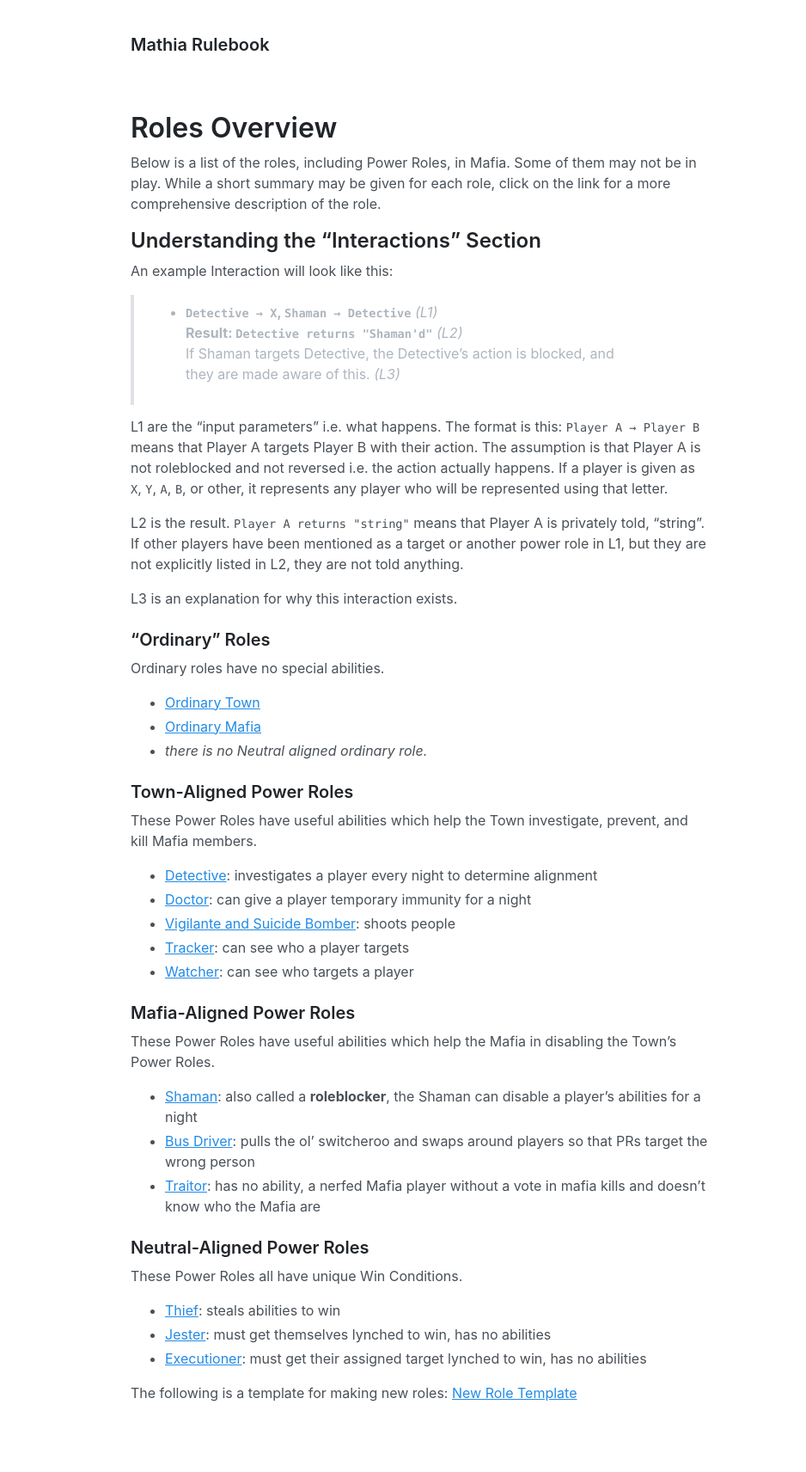
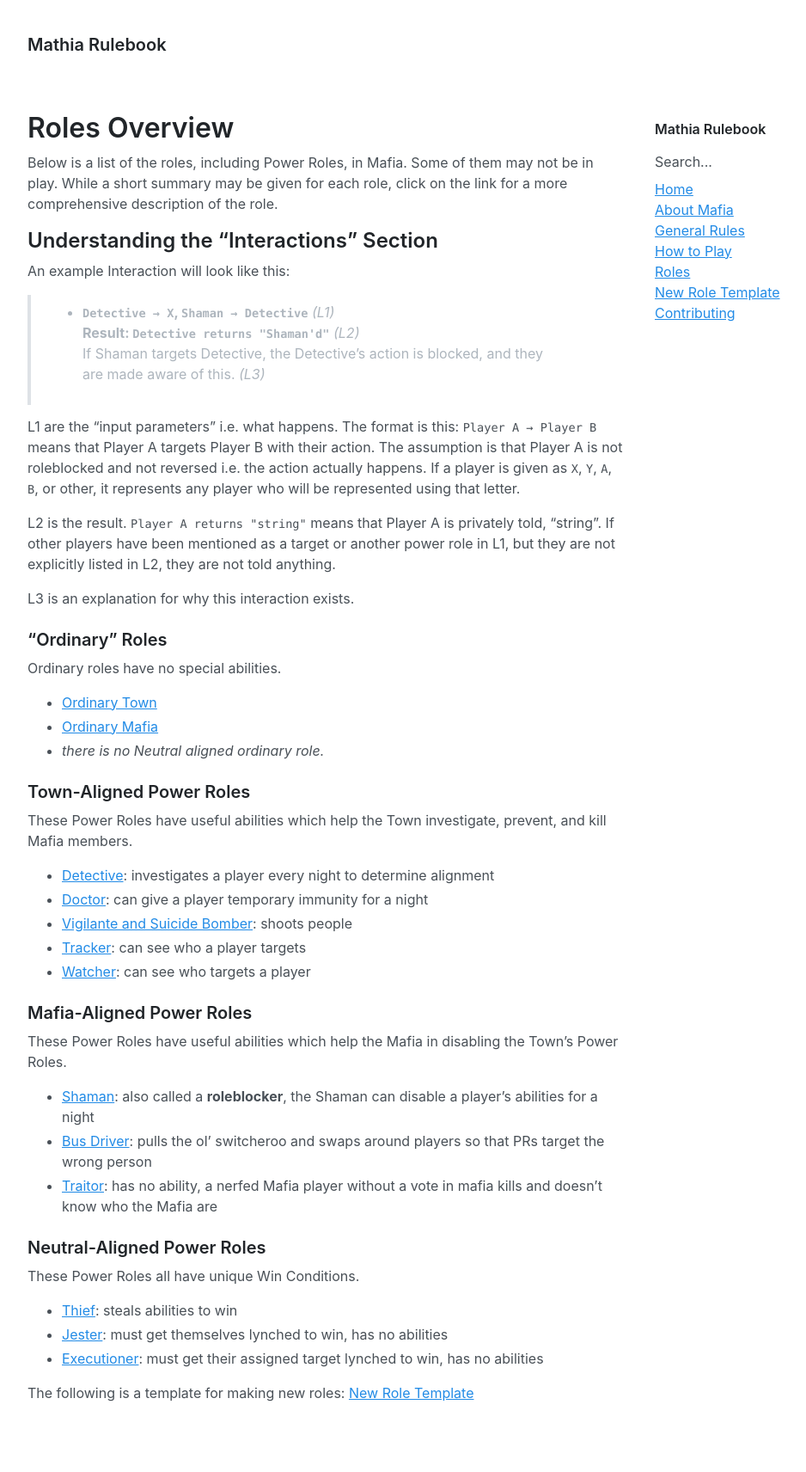
Before and after one commit to olliecheng/mathia-rulebook, a Jekyll site: the page built from roles/index.md, in a window 1280 px wide. Shown: the whole page at 86% size, without its empty margins (152-1090 px from the left). Built offline with Jekyll 4.4.1, drawn with Linux system fonts in a browser that asks for light colours.

Commit message:
Sidebar initial code

```diff
--- /dev/null
+++ b/_data/navigation.yml
@@ -0,0 +1,23 @@
+name: Mathia Rulebook
+links:
+
+- title: Home
+  url: /
+
+- title: About Mafia
+  url: /about-mafia
+
+- title: General Rules
+  url: /general-rules
+
+- title: How to Play
+  url: /how-to-play
+
+- title: Roles
+  url: /roles
+
+- title: New Role Template
+  url: /new-role-template
+
+- title: Contributing
+  url: /contributing
--- a/_includes/head.html
+++ b/_includes/head.html
@@ -4,14 +4,16 @@
 
   <title>
     {% if page.title == "Home" %}
-      {{ site.title }}{% if site.tagline %} &middot; {{ site.tagline }}{% endif %}
+    {{ site.title }}{% if site.tagline %} &middot; {{ site.tagline }}{% endif %}
     {% else %}
-      {{ page.title }} &middot; {{ site.title }}
+    {{ page.title }} &middot; {{ site.title }}
     {% endif %}
   </title>
 
+  <link rel="stylesheet" href="{{ 'poole-styles.css' | relative_url }}">
   <link rel="stylesheet" href="{{ 'styles.css' | relative_url }}">
-  <link rel="apple-touch-icon-precomposed" sizes="144x144" href="{{ '/assets/apple-touch-icon-precomposed.png' | relative_url }}">
+  <link rel="apple-touch-icon-precomposed" sizes="144x144"
+    href="{{ '/assets/apple-touch-icon-precomposed.png' | relative_url }}">
   <link rel="shortcut icon" href="{{ '/assets/favicon.ico' | relative_url }}">
   <link rel="alternate" type="application/atom+xml" title="{{ site.title }}" href="{{ 'atom.xml' | relative_url }}">
 
--- /dev/null
+++ b/_includes/sidebar.html
@@ -0,0 +1,9 @@
+<div class="sidebar">
+    <h1>{{ site.data.navigation.name }}</h1>
+    <div contenteditable="true" class="searchbar">Search...</div>
+    <ul>
+        {% for item in site.data.navigation.links %}
+        <li><a href="{{ site.baseurl }}{{ item.url }}">{{ item.title }}</a></li>
+        {% endfor %}
+    </ul>
+</div>
--- a/_layouts/default.html
+++ b/_layouts/default.html
@@ -20,16 +20,18 @@
         {{ content }}
       </article>
 
+      {% include sidebar.html %}
+
     </main>
   </div>
 
   {% if site.ga_analytics %}
   <script>
     (function (i, s, o, g, r, a, m) {
-    i['GoogleAnalyticsObject'] = r; i[r] = i[r] || function () {
-      (i[r].q = i[r].q || []).push(arguments)
-    }, i[r].l = 1 * new Date(); a = s.createElement(o),
-      m = s.getElementsByTagName(o)[0]; a.async = 1; a.src = g; m.parentNode.insertBefore(a, m)
+      i['GoogleAnalyticsObject'] = r; i[r] = i[r] || function () {
+        (i[r].q = i[r].q || []).push(arguments)
+      }, i[r].l = 1 * new Date(); a = s.createElement(o),
+        m = s.getElementsByTagName(o)[0]; a.async = 1; a.src = g; m.parentNode.insertBefore(a, m)
     })(window, document, 'script', 'https://www.google-analytics.com/analytics.js', 'ga');
     ga('create', '{{ site.ga_analytics }}', 'auto');
     ga('send', 'pageview');
--- /dev/null
+++ b/poole-styles.scss
@@ -0,0 +1,47 @@
+---
+# Use a comment to ensure Jekyll reads the file to be transformed into CSS later
+# only main files contain this front matter, not partials.
+---
+
+//
+//                        ___
+//                       /\_ \
+//  _____     ___     ___\//\ \      __
+// /\ '__`\  / __`\  / __`\\ \ \   /'__`\
+// \ \ \_\ \/\ \_\ \/\ \_\ \\_\ \_/\  __/
+//  \ \ ,__/\ \____/\ \____//\____\ \____\
+//   \ \ \/  \/___/  \/___/ \/____/\/____/
+//    \ \_\
+//     \/_/
+//
+// Designed, built, and released under MIT license by @mdo. Learn more at
+// https://github.com/poole/poole.
+
+@import "variables";
+@import "base";
+@import "type";
+@import "syntax";
+@import "code";
+@import "layout";
+@import "masthead";
+@import "posts";
+@import "pagination";
+@import "message";
+@import "toc";
+
+// Sass for creating the swatches
+.colors {
+  display: grid;
+  grid-template-columns: max-content 1fr;
+
+  dt {
+    width: 3rem;
+    height: 3rem;
+    border-radius: var(--border-radius);
+    box-shadow: inset 0 0 0 1px rgba(255,255,255,.15);
+  }
+
+  dd {
+    margin-left: var(--spacer);
+  }
+}
--- a/styles.scss
+++ b/styles.scss
@@ -1,47 +1,54 @@
 ---
-# Use a comment to ensure Jekyll reads the file to be transformed into CSS later
-# only main files contain this front matter, not partials.
+# Custom user CSS here!
 ---
 
-//
-//                        ___
-//                       /\_ \
-//  _____     ___     ___\//\ \      __
-// /\ '__`\  / __`\  / __`\\ \ \   /'__`\
-// \ \ \_\ \/\ \_\ \/\ \_\ \\_\ \_/\  __/
-//  \ \ ,__/\ \____/\ \____//\____\ \____\
-//   \ \ \/  \/___/  \/___/ \/____/\/____/
-//    \ \_\
-//     \/_/
-//
-// Designed, built, and released under MIT license by @mdo. Learn more at
-// https://github.com/poole/poole.
+// media queries
+@media only screen and (max-width: 975px) {
+  main {
+    flex-direction: column
+  }
+}
 
-@import "variables";
-@import "base";
-@import "type";
-@import "syntax";
-@import "code";
-@import "layout";
-@import "masthead";
-@import "posts";
-@import "pagination";
-@import "message";
-@import "toc";
-
-// Sass for creating the swatches
-.colors {
-  display: grid;
-  grid-template-columns: max-content 1fr;
-
-  dt {
-    width: 3rem;
-    height: 3rem;
-    border-radius: var(--border-radius);
-    box-shadow: inset 0 0 0 1px rgba(255,255,255,.15);
+@media only screen and (min-width: 975px) {
+  main {
+    flex-direction: row;
   }
 
-  dd {
-    margin-left: var(--spacer);
+  .sidebar {
+    margin-left: var(--spacer-2);
+    width: 12rem;
+    min-width: 12rem;
+    padding: 0 10px;
+  }
+
+  .container {
+    max-width: calc(60rem + 100vw - 100%);
+    width: calc(60rem + 100vw - 100%);
+    // the "100vw - 100%" calculates the scrollbar width
+    // this means that on longer pages, the content won't be shifted
+    // to the left if there is a scrollbar.
   }
 }
+
+main {
+  display: flex;
+}
+
+.sidebar {
+  display: block;
+
+  h1 {
+    font-size: 1rem;
+  }
+
+  ul {
+    list-style-type: none;
+    padding: 0;
+    margin: 0.5rem 0;
+  }
+
+  .searchbar  {
+    margin: 1rem 0 0.5rem 0;
+  }
+
+}
```
